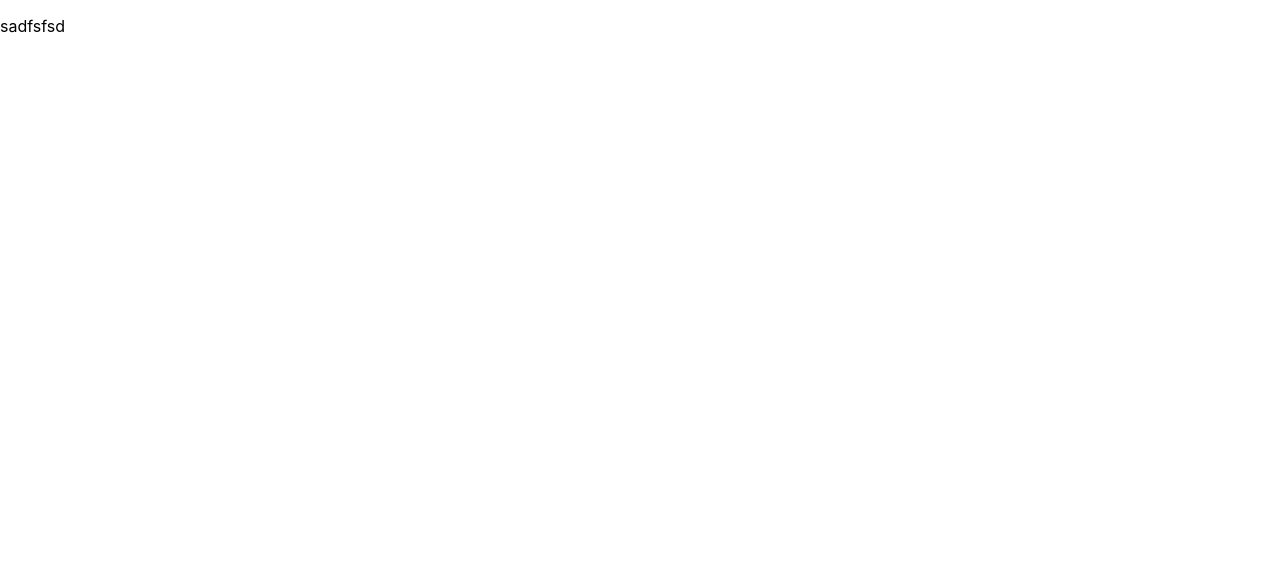
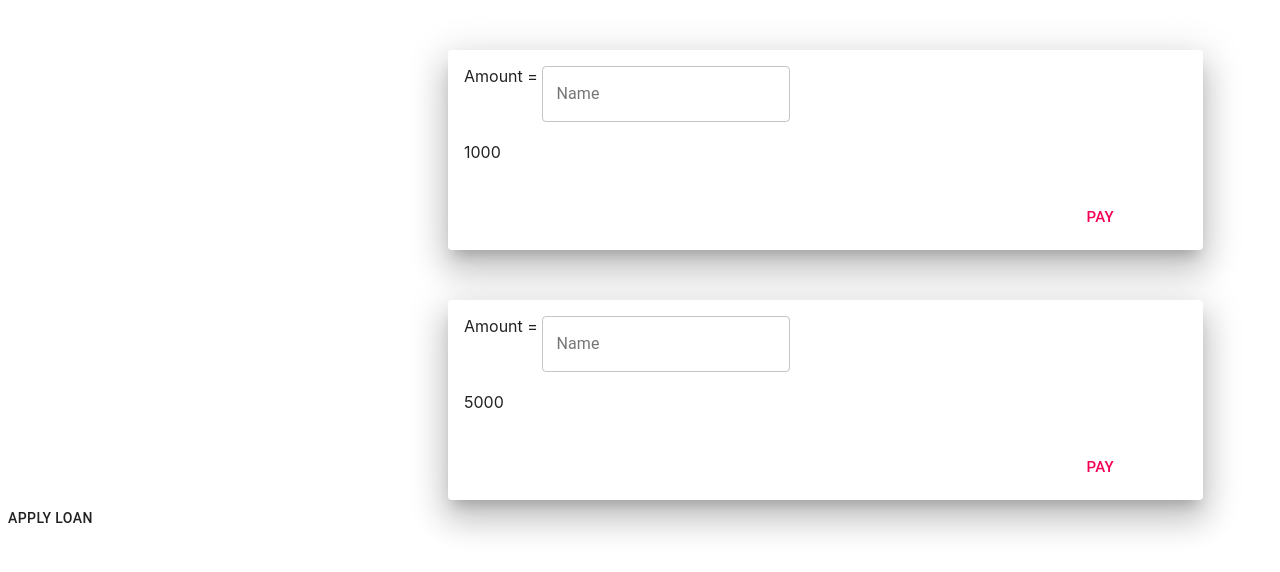
Before and after one commit to bhaskarkr/LoanZone, a React (Create React App) app in the folder loan-zone/: page /bordash in a window 1280 px wide. Shown: the top 572 px of the page. Built offline with nearby package versions, Linux system fonts and the light colour scheme.

Commit message:
modal added

```diff
--- /dev/null
+++ b/loan-zone/src/components/BorrowerDashBoard/FilterModal.js
@@ -0,0 +1,64 @@
+import React from 'react';
+import { makeStyles } from '@material-ui/core/styles';
+import Modal from '@material-ui/core/Modal';
+import Backdrop from '@material-ui/core/Backdrop';
+import Fade from '@material-ui/core/Fade';
+import TextField from '@material-ui/core/TextField';
+
+const useStyles = makeStyles(theme => ({
+  modal: {
+    display: 'flex',
+    alignItems: 'center',
+    justifyContent: 'center',
+  },
+  paper: {
+    backgroundColor: theme.palette.background.paper,
+    border: '2px solid #000',
+    boxShadow: theme.shadows[5],
+    padding: theme.spacing(2, 4, 3),
+  },
+}));
+
+export default function TransitionsModal(props) {
+  const classes = useStyles();
+  const [open, setOpen] = React.useState(props.openState);
+
+  const handleOpen = () => {
+    setOpen(true);
+  };
+
+  const handleClose = () => {
+    setOpen(false);
+    props.handleModalClose();
+  };
+
+  return (
+    <div>
+      <Modal
+        aria-labelledby="transition-modal-title"
+        aria-describedby="transition-modal-description"
+        className={classes.modal}
+        open={open}
+        onClose={handleClose}
+        closeAfterTransition
+        BackdropComponent={Backdrop}
+        BackdropProps={{
+          timeout: 500,
+        }}
+      >
+        <Fade in={open}>
+          <div className={classes.paper}>
+            <h2 id="transition-modal-title">Transition modal</h2>
+            <div>
+                <form className={classes.forms} noValidate autoComplete="off">
+                    <TextField className={classes.inputField} id="outlined-error" label="Name" variant="outlined" placeholder="Enter your Name" /><br /><br />
+                    <TextField className={classes.inputField} id="outlined-error" label="Phone Number" variant="outlined" placeholder="Enter your Phone Number" /><br /><br />
+                </form>
+            </div>
+            <p id="transition-modal-description">react-transition-group animates me.</p>
+          </div>
+        </Fade>
+      </Modal>
+    </div>
+  );
+}
--- a/loan-zone/src/components/BorrowerDashBoard/LendersDashboard.js
+++ b/loan-zone/src/components/BorrowerDashBoard/LendersDashboard.js
@@ -10,18 +10,44 @@ import RadioGroup from '@material-ui/core/RadioGroup';
 import Radio from '@material-ui/core/Radio';
 import FormControlLabel from '@material-ui/core/FormControlLabel';
 import axios from 'axios';
+import FilterModal from './FilterModal';
 
 const useStyles = makeStyles({
-    dashboard:{
-        background:'red'
-    }
+    dashboard: {
+        height: '100%',
+        width: '100%',
+    },
+    card: {
+        maxWidth: 755,
+        maxHeight: '20%',
+        height: 200,
+        minWidth: 100,
+        marginLeft: '35%',
+        marginTop: 200,
+        marginTop: 50,
+        background: 'white',
+
+    },
+    cardButton: {
+        marginLeft: '75%',
+        minWidth: 180,
+        position: 'relative',
+        top: 10
+    },
+    forms:{
+        marginLeft: '40%',
+        marginTop: 50,
+        display:'inline-block'
+    },
+
 });
 
 export default function SignUp() {
     const classes = useStyles();
+    const [modalState, setModalState] = useState(false);
     const loans = [
         {
-            amount:1000,
+            amount: 1000,
             lenderName: "Akanksh",
             lenderPhoneNumber: "1234567890",
             rate: 5,
@@ -29,7 +55,7 @@ export default function SignUp() {
             duration: 12
         },
         {
-            amount:5000,
+            amount: 5000,
             lenderName: "Akhil",
             lenderPhoneNumber: "0987654321",
             rate: 7,
@@ -38,15 +64,32 @@ export default function SignUp() {
         }
     ];
 
+    const handleModalOpen = () => {
+        setModalState(true);
+    };
+    const handleModalClose = () => {
+        setModalState(false);
+    };
+
     const getLoan = (loan) => {
-        return(<Card></Card>)
+        return (<Card className={classes.card} elevation='20'>
+            <CardContent>
+                Amount = <TextField className={classes.inputField} id="outlined-error" label="Name" variant="outlined" value={loan.name} /><br /><br />{loan.amount}
+            </CardContent>
+            <CardActions>
+                <Button className={classes.cardButton} size="large" color="secondary" elevation="15"   >
+                    PAY
+                </Button>
+            </CardActions>
+        </Card>)
     };
 
 
     return (
-        <p>sadfsfsd</p>
-        // <div className={classes.dashboard}>
-        //     {loans.map(loan=>getLoan(loan))}
-        // </div>
+        <div className={classes.dashboard} >
+            {loans.map(loan => getLoan(loan))}
+            <Button onClick={handleModalOpen}>Apply Loan</Button>
+            {modalState && <FilterModal openState={modalState} handleModalClose={handleModalClose} />}
+        </div>
     );
 }
--- a/loan-zone/src/components/signup/signup.js
+++ b/loan-zone/src/components/signup/signup.js
@@ -120,7 +120,7 @@ export default function SignUp() {
                 {/* {passwordMismatch} */}
                 <form className={classes.forms} noValidate autoComplete="off">
                     <TextField className={classes.inputField} id="outlined-error" label="Name" variant="outlined" value={name} placeholder="Enter your Name" onChange={handleNameChange} /><br /><br />
-                    <TextField className={classes.inputField} id="outlined-error" label="Phone Number" variant="outlined" placeholder="Enter your Phone Number" onChange={handlePhoneNumberChange} /><br /><br />
+                    <TextField className={classes.inputField} id="outlined-error" label="Phone Number" variant="outlined" value={phoneNumber} placeholder="Enter your Phone Number" onChange={handlePhoneNumberChange} /><br /><br />
                     {/* <TextField className={classes.inputField} id="outlined-error" label="DOB" variant="outlined" placeholder="Enter your Date Of Birth" onChange={handleDobChange}  /><br /><br /> */}
                     <TextField className={classes.inputField} id="outlined-error" type="file" label="PAN" placeholder="Enter your PAN" onChange={handlePanChange} /><br /><br />
                     <RadioGroup className={classes.inputField} aria-label="User Type" name="userType" value={userType} onChange={handleRadioChange}>
@@ -128,9 +128,9 @@ export default function SignUp() {
                         <FormControlLabel value="borrower" control={<Radio />} label="Borrower" />
                     </RadioGroup>
                     <TextField className={classes.inputField} id="outlined-error" type="file" label="Aadhaar" placeholder="Enter your Aadhar" onChange={handleAadhaarChange} /><br /><br />
-                    <TextField className={classes.inputField} id="outlined-error" label="GSTIN" variant="outlined" placeholder="Enter your GSTIN" onChange={handleGstinChange} /><br /><br />
-                    <TextField className={classes.inputField} id="outlined-error" type="password" label="Password" variant="outlined" placeholder="Enter your Password" onChange={handlePasswordChange} /><br /><br />
-                    <TextField className={classes.inputField} id="outlined-error" type="password" label="Confirm Password" variant="outlined" placeholder="Enter your Password Again" onChange={handleConfirmPasswordChange} /><br /><br />
+                    <TextField className={classes.inputField} id="outlined-error" label="GSTIN" value={gstin} variant="outlined" placeholder="Enter your GSTIN" onChange={handleGstinChange} /><br /><br />
+                    <TextField className={classes.inputField} id="outlined-error" type="password" value={password} label="Password" variant="outlined" placeholder="Enter your Password" onChange={handlePasswordChange} /><br /><br />
+                    <TextField className={classes.inputField} id="outlined-error" type="password" value={confirmPassword} label="Confirm Password" variant="outlined" placeholder="Enter your Password Again" onChange={handleConfirmPasswordChange} /><br /><br />
                 </form>
             </CardContent>
 
```
